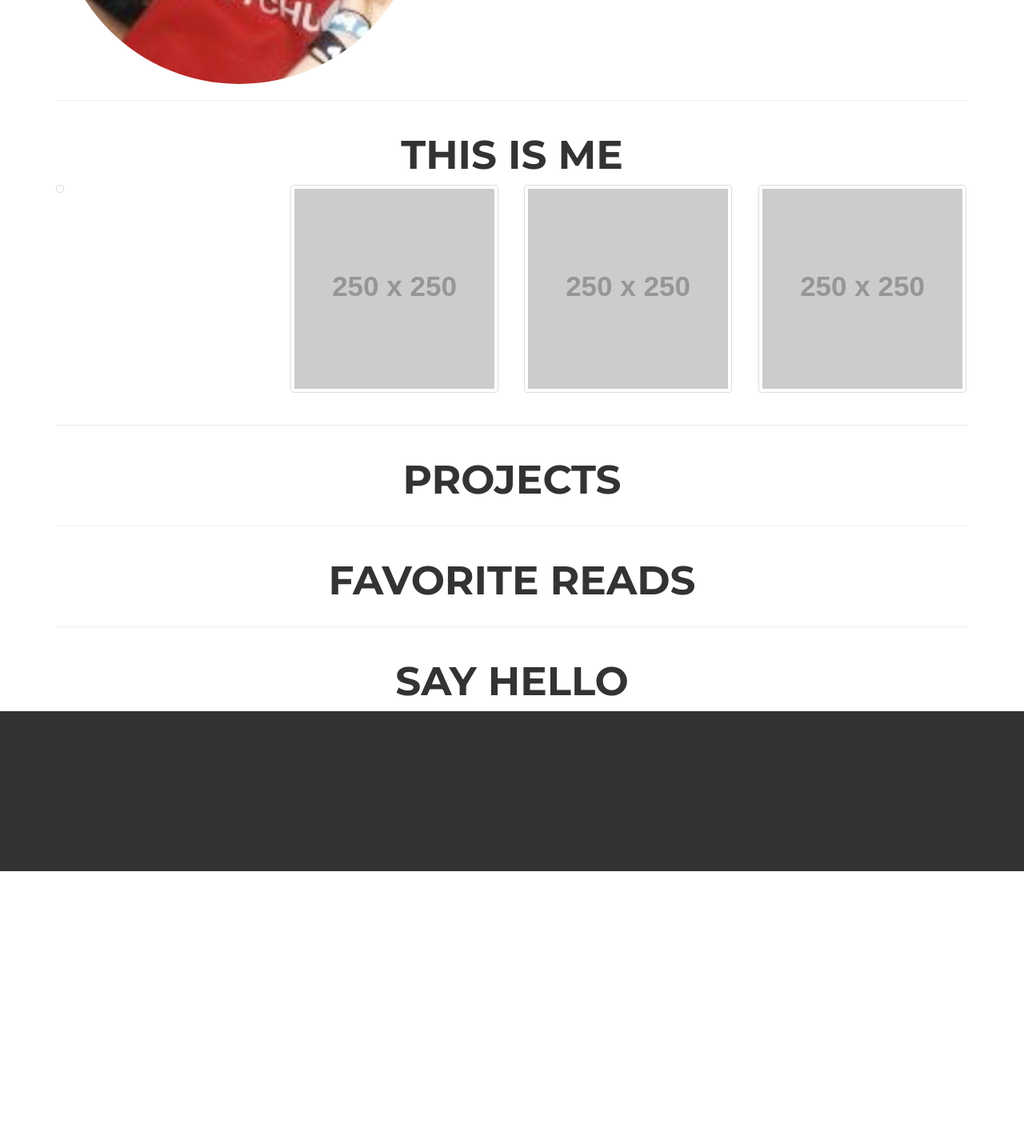
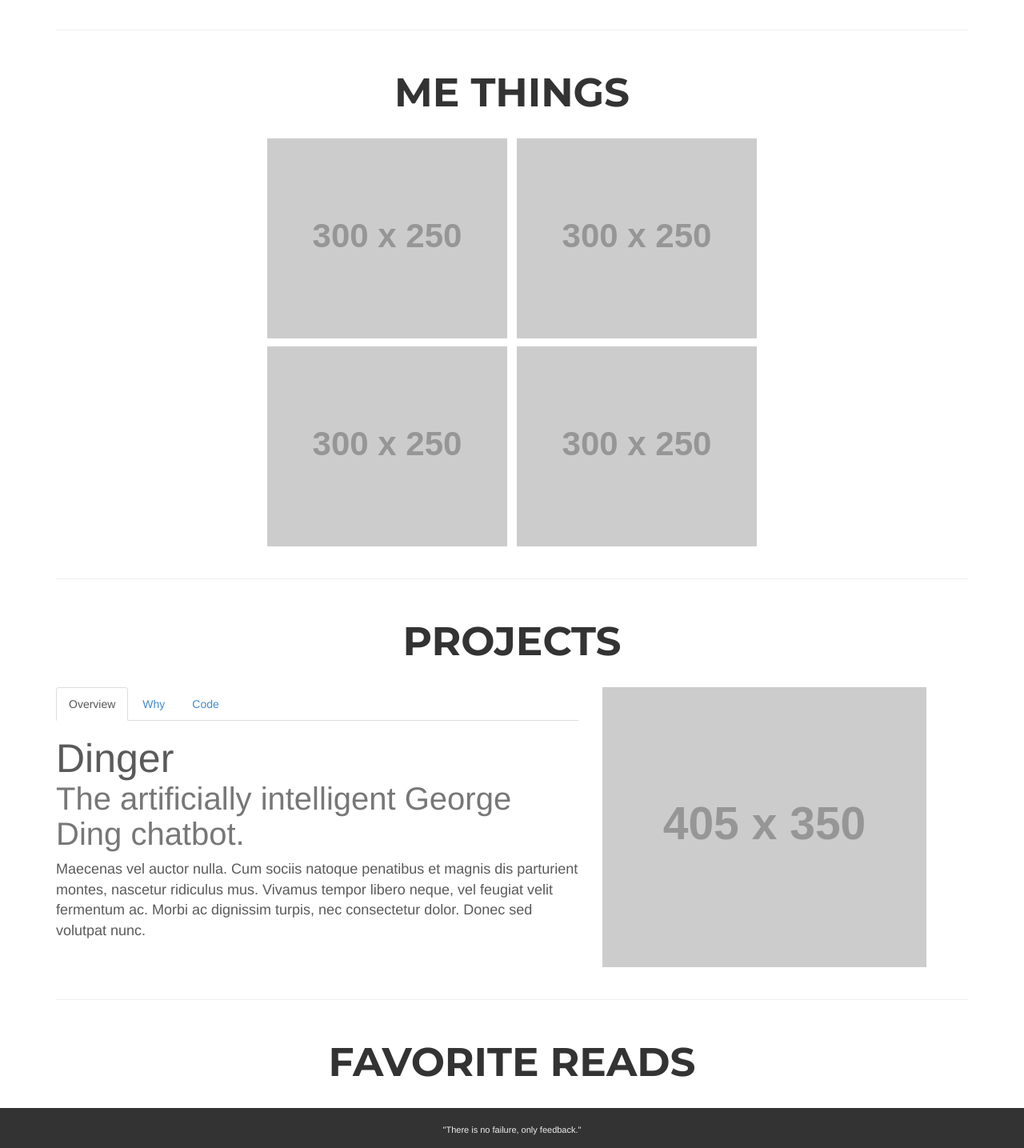
Before and after one commit to hongj77/hongjeon-com, a plain HTML site: page index.html in a window 1280 px wide. Shown: the part 733-2168 px from the top of the page at 80% size. Before the commit the page ends 1822 px from the top, so only its background shows below. Drawn offline with nearby package versions, Linux system fonts and the light colour scheme; placeholder pictures from the web are drawn by us.

Commit message:
main layout established

```diff
--- a/assets/css/stylin.css
+++ b/assets/css/stylin.css
@@ -20,7 +20,6 @@
 }
 
 #intro h1 {
-	font-family: 'Montserrat', sans-serif;
 	font-weight: 700;
 	font-size: 64px;
 }
@@ -29,6 +28,10 @@
 	font-family: 'Open Sans';
 	font-weight: 300;
 	font-size: 30px;
+}
+
+#info-text p {
+	color:rgb(90,90,90);
 }
 
 #social {
@@ -54,6 +57,10 @@
 }
 
 /*---------------------------------------------------------page body */
+.subject h1 {
+	margin-top: 30px;
+	margin-bottom: 30px;
+}
 #page-info {
 	margin-top: 30px;
 }
@@ -70,6 +77,43 @@
 	font-weight: 700;
 	font-size: 50px;
 }
+
+#boxes {
+	margin-bottom: 10px;
+}
+
+#top-boxes {
+	margin-bottom: 10px;
+}
+
+#left-box {
+	margin-right: 8px;
+}
+
+.tab-pane h2 {
+	font-family: 'Helvetica Neue', Helvetica, Arial, sans-serif;
+	font-weight: normal;
+	font-size: 50px;
+	color: rgb(90,90,90);
+}
+
+h2 .text-muted {
+	font-size: 40px;
+}
+
+.tab-pane p {
+	font-size: 18px;
+	color: rgb(90,90,90);
+	font-weight: 300;
+}
+
+/*--------------------------------------------------------------misc*/
+
+.section-divider {
+	margin-top: 40px;
+}
+
+
 
 /*-------------------------------------------------------------footer*/
 
--- a/assets/js/scriptin.js
+++ b/assets/js/scriptin.js
@@ -2,17 +2,19 @@
 $(function() {
 	var $window = $(window);
 
-	var picWidth = $('#pic').width();
-	$('#profile-pic').attr({'width': picWidth, 'height': picWidth});
+	// var picWidth = $('#pic').width();
+	// $('#profile-pic').attr({'width': picWidth, 'height': picWidth});
 
 
 	$window.scroll(function (event) {
 		var scrollTop = $window.scrollTop();
 
 		console.log(scrollTop);
-		if (scrollTop*0.4 < 250) {
-			$('#box1').animate({height: scrollTop*0.4, width: scrollTop*0.4}, 10);
-		}
+		// if (scrollTop*0.5 < 250) {
+		// 	$('#box1').css({height: scrollTop*0.5, width: scrollTop*0.5});
+		// }
+
+
 
 	});
 
--- a/index.html
+++ b/index.html
@@ -53,13 +53,15 @@
 	<div class='row'>
 		<div id='page-info'>
 			<div class='col-md-5 pull-left' id='pic'>
-				<img id='profile-pic'class='img-circle' src="assets/imgs/andfrew.jpg" alt='Handsome young fellow.' width=350px height=350px>
+				<img id='profile-pic'class='img-responsive img-circle' src="assets/imgs/andfrew.jpg" alt='Handsome young fellow.'>
 			</div>
 
+
+
 			<div class='pull-left col-md-7' id='info-text'>
-				<h2>I study Computer Science and Mathematics at Cornell University.</h2>
+				<h2></h2>
 				<p class='lead'>
-					Currently in my second year, I've been living by the motto: learn, learn, and learn some more.
+					I study Computer Science and Mathematics at Cornell University. I've been living by the motto: learn, learn, and learn some more.
 
 					Lorem ipsum dolor sit amet, consectetur adipiscing elit. Donec ornare vehicula tellus, nec lacinia dolor hendrerit et. Fusce hendrerit erat id rutrum aliquet. Ut suscipit erat ac enim lacinia, quis congue erat feugiat. Aliquam erat volutpat. Nulla suscipit ut enim ac rutrum. In sit amet arcu porta, tincidunt nibh a, ornare metus. <br> <br>
 					Donec eu turpis dui. Cras rutrum quis dolor a fermentum. Mauris non magna sed quam tempor aliquam in vitae dolor. Maecenas ligula ligula,
@@ -68,45 +70,77 @@
 		</div>  <!-- page-info -->
 	</div> <!-- page info row -->
 
-	<hr>
+	<hr class='section-divider'>
 
-	<div class='row'>
-		<div class='col-md-12 text-center subject'>
-			<h1>THIS IS ME</h1>
-			<div class='row'>
-				<div class='col-md-3'>
-					<div>
-						<img id='box1' class='thumbnail' src="http://placehold.it/250x250">
-					</div>
-				</div>
-				<div class='col-md-3'>
-					<div>
-						<img class='thumbnail' src="http://placehold.it/250x250">
-					</div>
-				</div>
-				<div class='col-md-3'>
-					<div>
-						<img class='thumbnail' src="http://placehold.it/250x250">
-					</div>
-				</div>
-				<div class='col-md-3'>
-					<div>
-						<img class='thumbnail' src="http://placehold.it/250x250">
-					</div>
-				</div>
+	<!-------------------------------------------------- page body -->
+
+	<div class='row text-center subject'>
+		<h1>ME THINGS</h1>
+	</div>
+
+
+	<div class='row' id='boxes'>
+		<div class='row' id='top-boxes'>
+			<div class='text-center'>
+				<img id='left-box' src="http://placehold.it/300x250">
+				<img src="http://placehold.it/300x250">
+			</div>
+		</div>
+
+		<div class='row'>
+			<div class='text-center'>
+				<img id='left-box' src="http://placehold.it/300x250">
+				<img src="http://placehold.it/300x250">
 			</div>
 		</div>
 	</div>
 
-	<hr>
+	<hr class='section-divider'>
+
+	<div class='row subject'>
+		<h1 class='text-center'>PROJECTS</h1>
+	</div>
 
 	<div class='row'>
-		<div class='col-md-12 text-center subject'>
-			<h1>PROJECTS</h1>
+		<div class='col-md-7'>
+			<div class='tabbable'>
+				<ul class='nav nav-tabs'>
+					<li class='active'>
+						<a href="#tab1" data-toggle='tab'>Overview</a>
+					</li>
+					<li>
+						<a href="#tab2" data-toggle='tab'>Why</a>
+					</li>
+					<li>
+						<a href="#tab3" data-toggle='tab'>Code</a>
+					</li>
+				</ul>
+				<div class='tab-content'>
+					<div class='tab-pane active' id='tab1'>
+						<h2>Dinger <br>
+						<span class='text-muted'> The artificially intelligent George Ding chatbot.</span>
+						</h2>
+
+						<p>Maecenas vel auctor nulla. Cum sociis natoque penatibus et magnis dis parturient montes, nascetur ridiculus mus. Vivamus tempor libero neque, vel feugiat velit fermentum ac. Morbi ac dignissim turpis, nec consectetur dolor. Donec sed volutpat nunc.
+						</p>
+					</div>
+					<div class='tab-pane' id='tab2'>
+						idk why.
+					</div>
+					<div class='tab-pane' id='tab3'>
+						<h2>Blow your mind2</h2>
+						Maecenas vel auctor nulla. Cum sociis natoque penatibus et magnis dis parturient montes, nascetur ridiculus mus. Vivamus tempor libero neque, vel feugiat velit fermentum ac. Morbi ac dignissim turpis, nec consectetur dolor. Donec sed volutpat nunc. Lorem ipsum dolor sit amet, consectetur adipiscing elit. Sed iaculis mauris vel tellus tincidunt vulputate. Aliquam erat volutpat. Fusce nec lorem quis elit suscipit rutrum quis id leo. Nullam aliquam nunc a interdum vulputate. Proin enim nisi, elementum non gravida quis, rutrum in orci. Cras magna quam, ornare vitae varius quis, rhoncus non ipsum. Proin dolor justo, feugiat auctor elit in, feugiat iaculis est. Donec lacinia turpis ut massa scelerisque, in gravida mi venenatis. Vestibulum libero turpis, congue sed lorem vel, suscipit iaculis odio.
+					</div>
+				</div> <!-- tab content -->
+			</div> <!-- tabbable -->
+		</div> <!-- col-6 -->
+		<div class='col-md-5'>
+			<img class='img-responsive' src="http://placehold.it/405x350">
 		</div>
-	</div>
+	</div> <!-- row -->
 
-	<hr>
+
+	<hr class='section-divider'>
 
 	<div class='row'>
 		<div class='col-md-12 text-center subject'>
@@ -114,18 +148,14 @@
 		</div>
 	</div>
 
-	<hr>
-
-	<div class='row'>
-		<div class='col-md-12 text-center subject'>
-			<h1>SAY HELLO</h1>
-		</div>
-	</div>
 
 </div> <!-- container -->
 
 <footer>
 	<div class='container'>
+		<div class='row text-center'>
+			<p>"There is no failure, only feedback."</p>
+		</div>
 		<div class='row'>
 			<div class='col-sm-2'>
 
```
